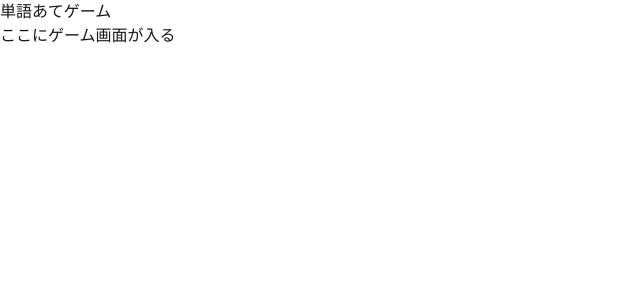
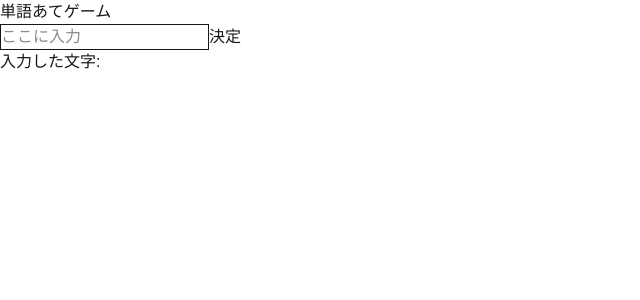
Before and after one commit to bpm154o/warctest, a Next.js app: page / in a window 1280 px wide. Shown: the top 300 px of the page, without its empty margins (0-640 px from the left). Built offline with nearby package versions, Linux system fonts and the light colour scheme.

Commit message:
[add] 単語あてゲームを追加

```diff
--- a/src/app/page.tsx
+++ b/src/app/page.tsx
@@ -1,11 +1,62 @@
 /* eslint-disable react/display-name */
 "use client";
 
+import { useState, useEffect } from "react";
+
+const words = [
+  "dog",
+  "sun",
+  "apple",
+  "house",
+  "train",
+  "garden",
+  "teacher",
+  "airport",
+  "bicycle",
+  "hospital",
+];
+
 export default function HOME() {
+  const [ward, setWord] = useState<string | null>(null);
+  useEffect(() => {
+    setWord(words[Math.floor(Math.random() * words.length)].toLowerCase());
+  }, []);
+  const [input, setInput] = useState(""); //文字入力
+  const [guesses, setGuesses] = useState<String[]>([]); //入力履歴
+
+  const handleGuess = () => {
+    if (!/^[a-zA-Z]$/.test(input)) {
+      alert("アルファベット1文字を入力してください");
+      return;
+    }
+    const letter = input.toLowerCase();
+
+    if (guesses.includes(letter)) {
+      alert("すでに入力されています");
+      setInput("");
+      return;
+    }
+
+    //入力履歴に追加
+    setGuesses([...guesses, letter]);
+    setInput(""); //入力欄をクリア
+  };
+
   return (
     <div>
       <h1>単語あてゲーム</h1>
-      <p>ここにゲーム画面が入る</p>
+      <div>
+        <input
+          type="text"
+          maxLength={1}
+          value={input}
+          onChange={(e) => setInput(e.target.value)}
+          className="border"
+          placeholder="ここに入力"
+        ></input>
+        <button onClick={handleGuess}>決定</button>
+      </div>
+      <p>入力した文字: {guesses.join(",")}</p>
     </div>
   );
 }
```
